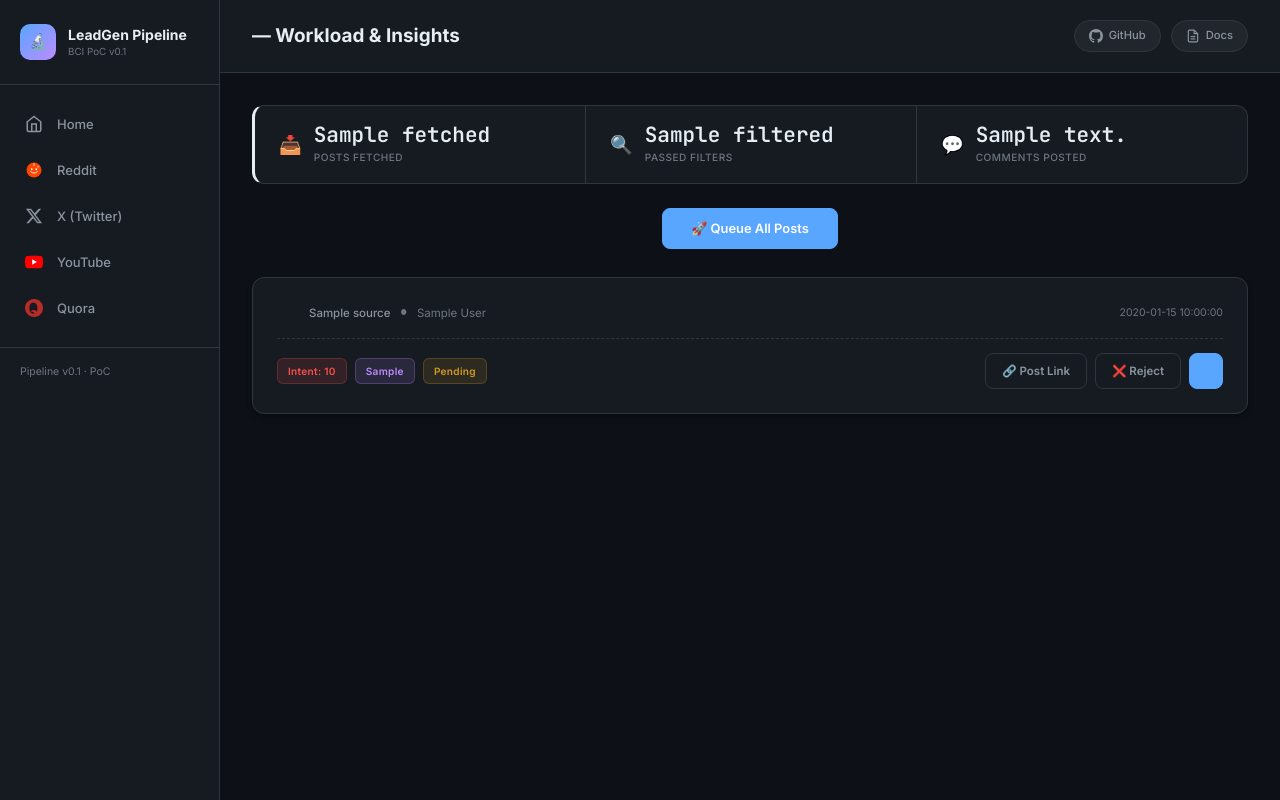
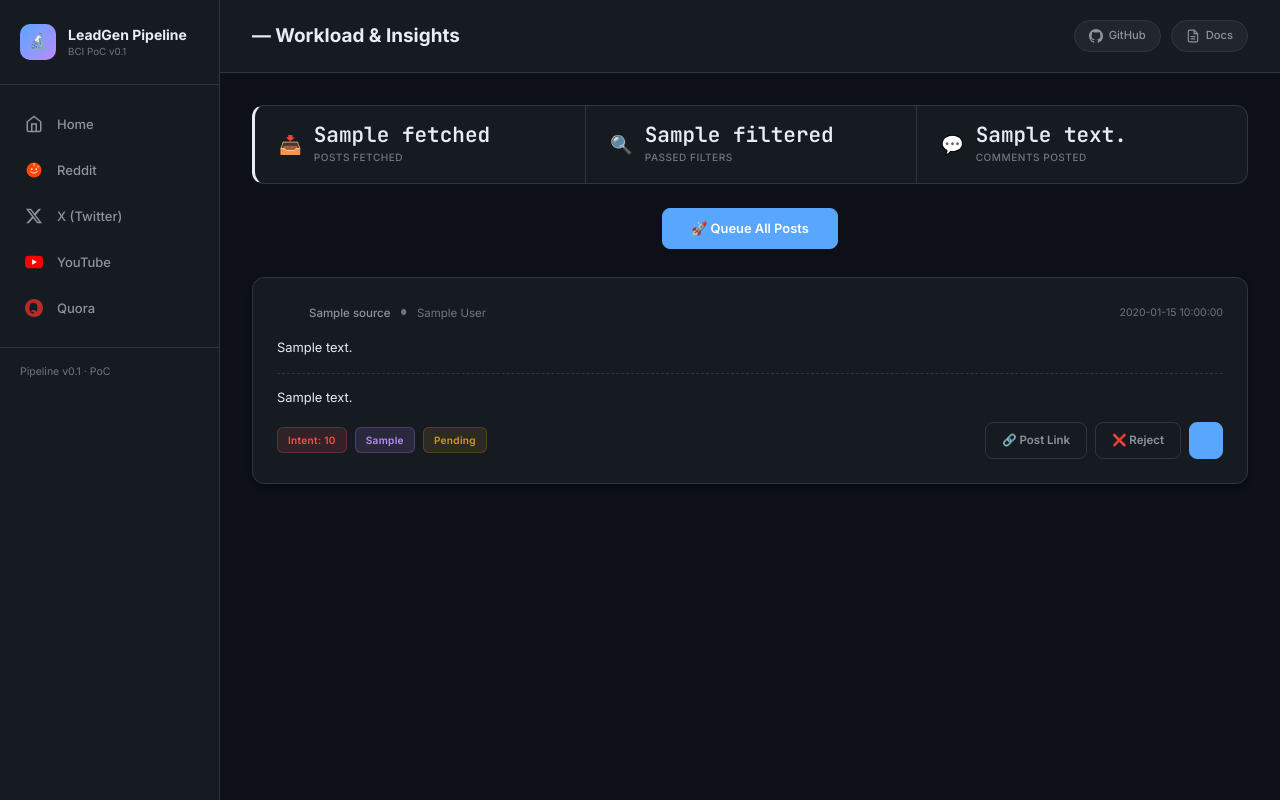
Before and after one commit to wrathog12/Lead-Gen-Pipeline-For-Social-Media, a FastAPI app: template dashboard/templates/platform.html in a window 1280 px wide. Run offline with FastAPI, Linux system fonts and the light colour scheme; the template is opened without the code that fills it: most values are stand-ins (such as "Sample title", 1, 10 or a date in 2020).

Commit message:
fix: full-text display + LLM output truncation from thinking model token budget
Root cause: Gemini 2.5 Flash counts thinking tokens within max_output_tokens.
With max_output_tokens=300, the model used ~250 tokens thinking, leaving only
~50 tokens for the actual response — producing 30-60 char truncated sentences.

Changes:
- generator.py: Bump max_output_tokens 300 → 2048 (thinking needs room)
- tier2_validator.py: Bump max_output_tokens 200 → 1024 (same issue)
- platform.html: Remove hard-slice truncation ([:config.response_truncate]),
  show full text with expand/collapse toggle for long content
- app.js: Add toggleExpand() function for collapse/expand UI
- styles.css: Replace truncated ellipsis with collapsible CSS + btn-expand
- Cleared 55 truncated drafts from DB (all cut mid-sentence, unusable)

```diff
--- a/dashboard/static/css/styles.css
+++ b/dashboard/static/css/styles.css
@@ -682,9 +682,33 @@ h3 { font-size: 1.1rem; font-weight: 600; color: var(--text-primary); }
   word-break: break-word;
 }
 
-.lead-card-text--truncated::after {
-  content: "...";
-  color: var(--text-muted);
+.lead-card-text--collapsible {
+  transition: max-height 0.3s ease;
+}
+
+.lead-card-text--collapsed {
+  max-height: 4.8em;       /* ~3 lines at 1.6 line-height */
+  overflow: hidden;
+  position: relative;
+  -webkit-mask-image: linear-gradient(to bottom, #000 60%, transparent 100%);
+  mask-image: linear-gradient(to bottom, #000 60%, transparent 100%);
+}
+
+.btn-expand {
+  display: inline-block;
+  margin-top: 6px;
+  padding: 2px 0;
+  background: none;
+  border: none;
+  color: var(--accent-blue);
+  font-family: 'Inter', sans-serif;
+  font-size: 0.78rem;
+  font-weight: 600;
+  cursor: pointer;
+  transition: color var(--transition-fast);
+}
+.btn-expand:hover {
+  color: #79c0ff;
 }
 
 .lead-card-divider {
--- a/dashboard/static/js/app.js
+++ b/dashboard/static/js/app.js
@@ -296,6 +296,23 @@ async function runIngestion(platform, btnElement) {
 }
 
 
+// ── Expand / Collapse long text ──────────────────────────────
+
+function toggleExpand(elementId, btnElement) {
+    const el = document.getElementById(elementId);
+    if (!el) return;
+
+    const isCollapsed = el.classList.contains('lead-card-text--collapsed');
+    if (isCollapsed) {
+        el.classList.remove('lead-card-text--collapsed');
+        btnElement.textContent = 'Show less ▲';
+    } else {
+        el.classList.add('lead-card-text--collapsed');
+        btnElement.textContent = 'Show more ▼';
+    }
+}
+
+
 // ── Page load: Add subtle entrance animations ─────────────────
 
 document.addEventListener('DOMContentLoaded', () => {
--- a/dashboard/templates/platform.html
+++ b/dashboard/templates/platform.html
@@ -69,9 +69,12 @@
             <!-- Original Post -->
             <div class="lead-card-section">
                 <div class="lead-card-label">{{ config.post_label }}</div>
-                <div class="lead-card-text {% if lead.post_text|length > config.post_truncate %}lead-card-text--truncated{% endif %}">
-                    {{ lead.post_text[:config.post_truncate] }}
+                <div class="lead-card-text lead-card-text--collapsible {% if lead.post_text|length > 200 %}lead-card-text--collapsed{% endif %}" id="post-text-{{ lead.id }}">
+                    {{ lead.post_text }}
                 </div>
+                {% if lead.post_text|length > 200 %}
+                <button class="btn-expand" onclick="toggleExpand('post-text-{{ lead.id }}', this)">Show more ▼</button>
+                {% endif %}
             </div>
 
             <hr class="lead-card-divider">
@@ -79,9 +82,12 @@
             <!-- AI-Generated Response -->
             <div class="lead-card-section">
                 <div class="lead-card-label lead-card-label--ai">{{ config.response_label }}</div>
-                <div class="lead-card-text {% if lead.draft_text|length > config.response_truncate %}lead-card-text--truncated{% endif %}">
-                    {{ lead.draft_text[:config.response_truncate] }}
+                <div class="lead-card-text lead-card-text--collapsible {% if lead.draft_text|length > 200 %}lead-card-text--collapsed{% endif %}" id="draft-text-{{ lead.id }}">
+                    {{ lead.draft_text }}
                 </div>
+                {% if lead.draft_text|length > 200 %}
+                <button class="btn-expand" onclick="toggleExpand('draft-text-{{ lead.id }}', this)">Show more ▼</button>
+                {% endif %}
             </div>
 
             <!-- Footer -->
--- a/src/pipeline/generator.py
+++ b/src/pipeline/generator.py
@@ -289,7 +289,9 @@ class ResponseGenerator:
                 config=types.GenerateContentConfig(
                     system_instruction=system_instruction,
                     temperature=0.7,         # Slightly creative for natural-sounding comments
-                    max_output_tokens=300,    # Generous ceiling, prompt constrains actual length
+                    max_output_tokens=2048,   # Must be generous — Gemini 2.5 Flash counts
+                                              # thinking tokens within this budget. 300 was
+                                              # exhausted by thinking alone, truncating output.
                 ),
             )
 
--- a/src/pipeline/tier2_validator.py
+++ b/src/pipeline/tier2_validator.py
@@ -288,7 +288,8 @@ class Tier2Validator:
                     config=types.GenerateContentConfig(
                         system_instruction=SYSTEM_INSTRUCTION,
                         temperature=0.1,           # Low temperature for consistent scoring
-                        max_output_tokens=200,      # JSON response is small
+                        max_output_tokens=1024,     # Gemini 2.5 Flash counts thinking tokens
+                                                    # in this budget — 200 was too tight.
                     ),
                 )
 
```
